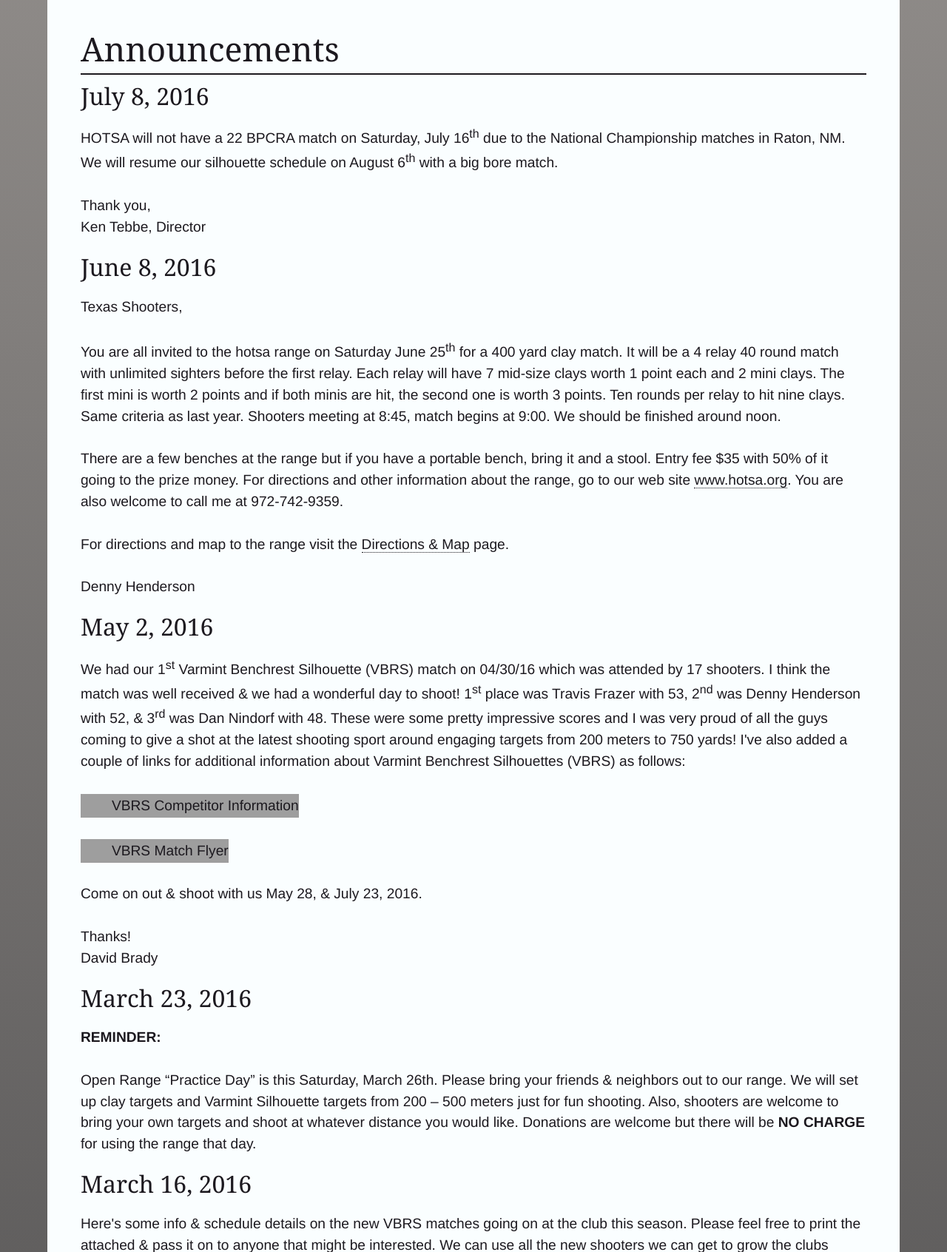
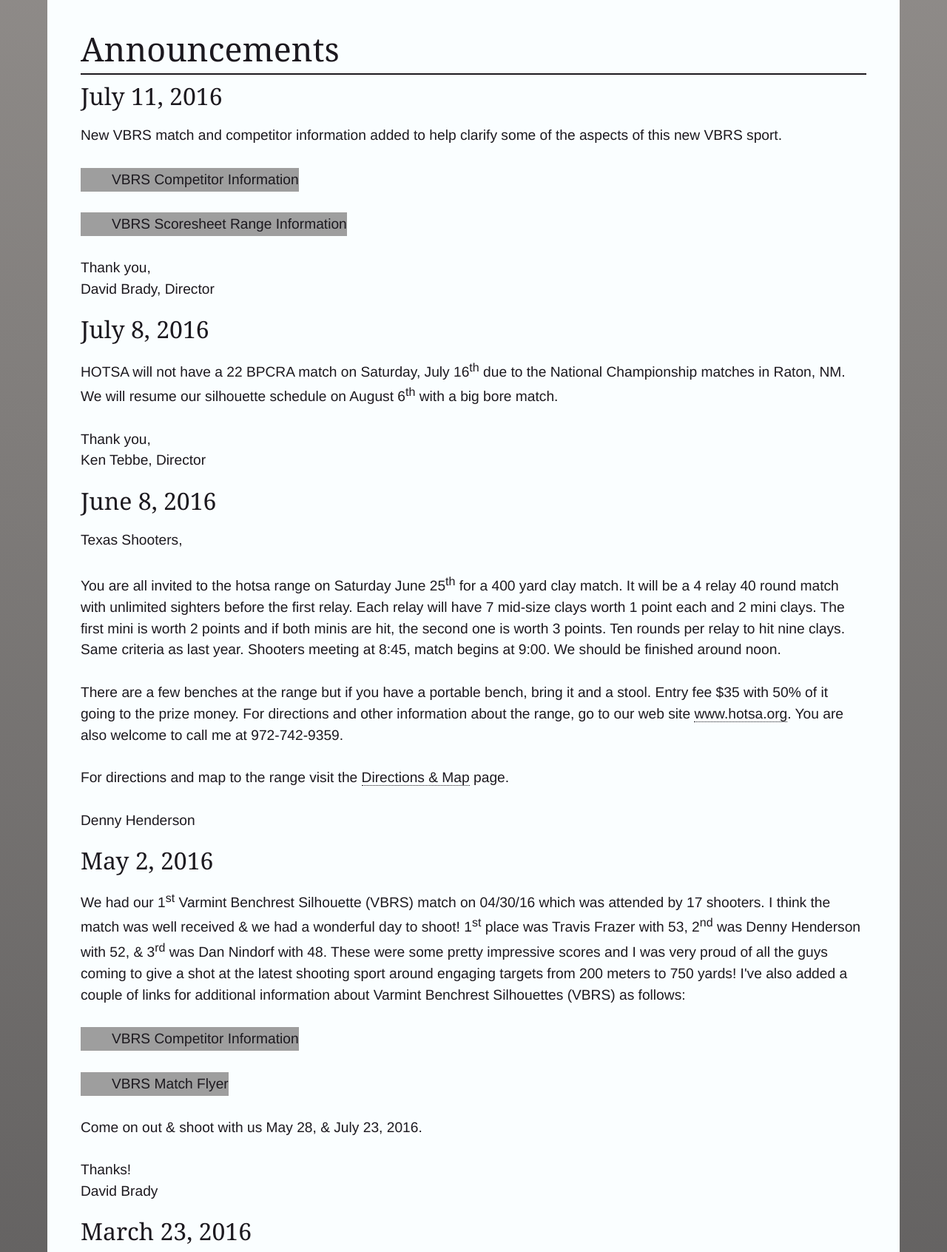
Before and after one commit to kevinwsauer/HOTSA, a PHP site: page /announcments.php in a window 1280 px wide. Shown: the part 388-2080 px from the top of the page at 74% size. Run offline with PHP 8.4, Linux system fonts and the light colour scheme; some libraries are stand-ins or nearby versions; grey boxes are pictures that could not be loaded.

Commit message:
Adds VBRS documents and announcement.

```diff
--- a/_includes/announcement-redirect.php
+++ b/_includes/announcement-redirect.php
@@ -2,6 +2,9 @@
 <aside id="announcements-redirect">
 <h2>Announcements</h2>
 <p>Get the latest announcements from the Heart of Texas Silhouette Association.
+<br>
+<br>
+<a href="announcments.php#07-11-2016" title="July 11, 2016">July 11, 2016</a>
 <br>
 <br>
 <a href="announcments.php#07-08-2016" title="July 08, 2016">July 08, 2016</a>
--- a/announcments.php
+++ b/announcments.php
@@ -23,6 +23,23 @@
 <section id="main" class="cf" role="main">
 <article id="announcements" role="contentinfo">
 <h2>Announcements</h2>
+<section id="07-11-2016">
+<h3>July 11, 2016</h3>
+<p>
+New VBRS match and competitor information added to help clarify some of the aspects of this new VBRS sport.
+<br>
+<br>
+<a href="_documents/VBR_Competitor_Information.pdf">VBRS Competitor Information</a>
+<br>
+<br>
+<a href="_documents/VBRS_Scoresheet_Range_Info.pdf">VBRS Scoresheet Range Information</a>
+<br>
+<br>
+Thank you,
+<br>
+David Brady, Director
+</p>
+</section><!-- #07-08-2016 -->
 <section id="07-08-2016">
 <h3>July 8, 2016</h3>
 <p>
--- a/match-schedule.php
+++ b/match-schedule.php
@@ -37,6 +37,9 @@
 <strong>Schedule:</strong><br>
 Clays: 06/25/2016 &amp; 09/24/2016<br>
 VBR: 04/23/2016 &amp; 05/28/2016 &amp; 07/23/2016<br>
+<strong>Information:</strong><br>
+<a href="_documents/VBR_Competitor_Information.pdf">VBRS Competitor Information</a><br>
+<a href="_documents/VBRS_Scoresheet_Range_Info.pdf">VBRS Scoresheet Range Information</a><br>
 For more information on VBR &#40;Varmint Bench Rest&#41; click the <a href="vbr-varmint-bench-rest.php" title="VBR &#40;Varmint Bench Rest&#41;">VBR &#40;Varmint Bench Rest&#41;</a> link.</p>
 <p>4<sup>th</sup> Sunday of the month: Lever Action Silhouette<br>
 <strong>Match Director:</strong> Curtis Smith</p>
--- a/vbr-varmint-bench-rest.php
+++ b/vbr-varmint-bench-rest.php
@@ -23,6 +23,10 @@
 <section id="main" role="main">
 <article id="vbr" role="contentinfo">
 <h2>VBR: Varmint Bench Rest</h2>
+<p>
+<a href="_documents/VBR_Competitor_Information.pdf">VBRS Competitor Information</a><br><br>
+<a href="_documents/VBRS_Scoresheet_Range_Info.pdf">VBRS Scoresheet Range Information</a>
+</p>
 <p>We are super excited to bring a new sport to our shooting range.  Kenny Tebbe was inspired after seeing a long range shooting event on the outdoor channel and a spark was ignited that is starting to burn a little bigger.  Judging by the number of inquiries and the talk at the local gun shop &#40;of course,that's Keith's Hardware&#41;, it will be a blazing wildfire in no time.</p>
 <p>This is a sport shooting little-bitty steel targets at long range.  We have modified the prairie dog, armadillo, coyote and wild boar targets to approximate one MOA at all distance which means scaling down each target a bit &#40;or a lot&#41;.</p>
 <p>So here are the prairie dog, armadillo, coyote and wild boar target sizes to give you an idea of how it might look.</p>
```
Also changed, not shown: 2 other files.
